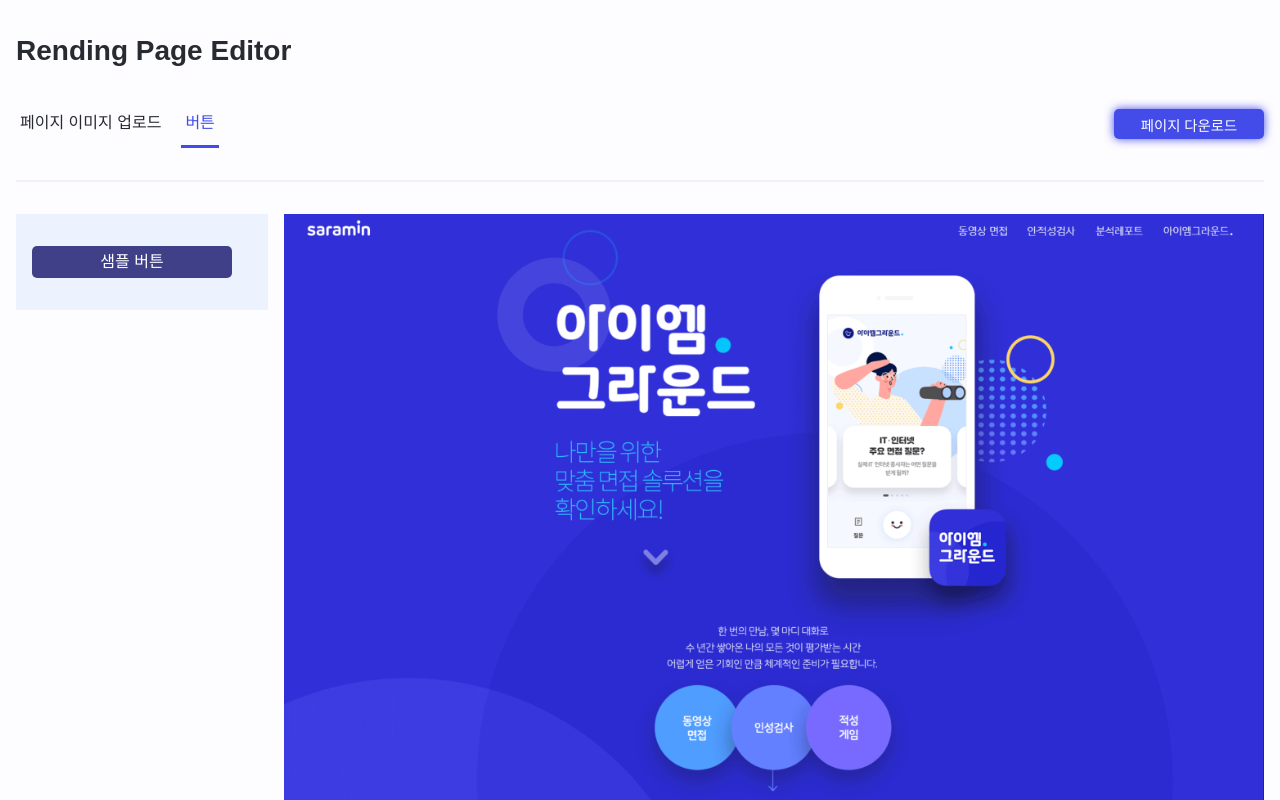
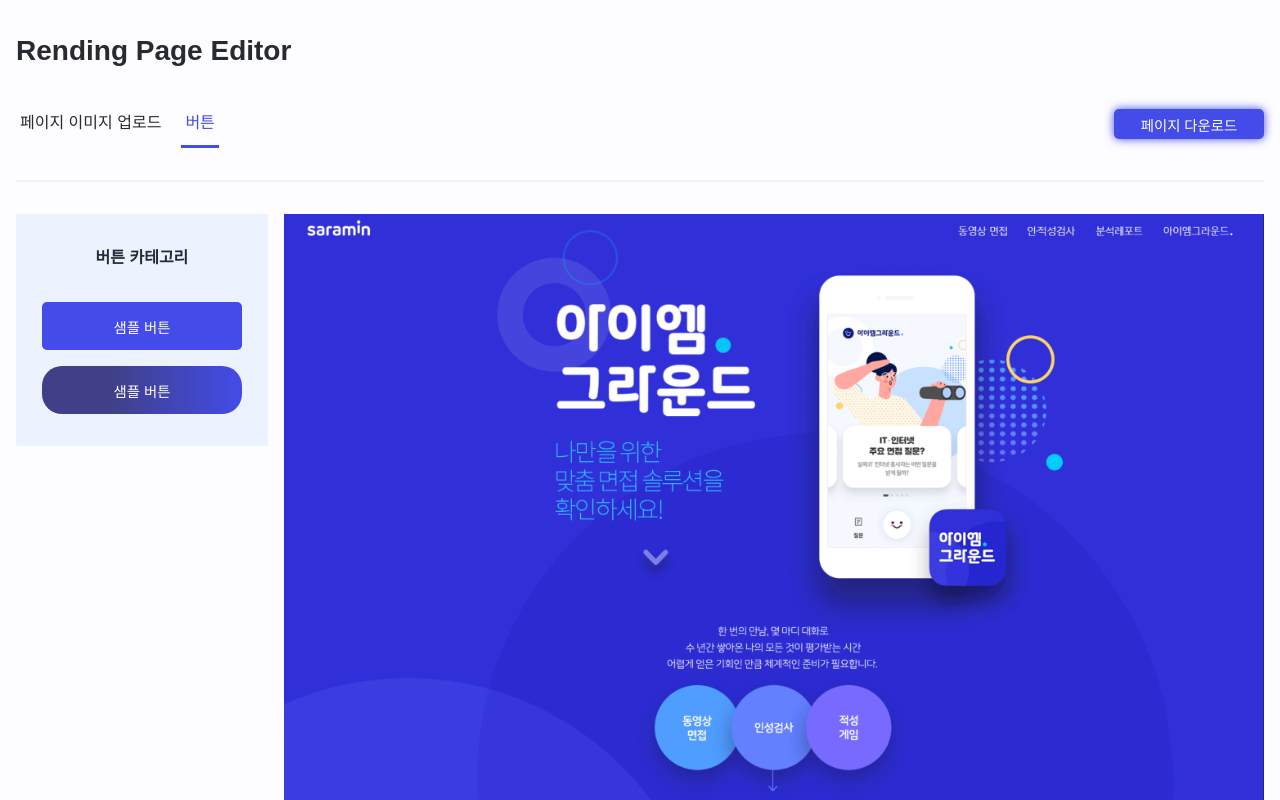
Before and after one commit to seadonggyun4/promotionPage-editor, a React (Create React App) app: page / in a window 1280 px wide. Both pictures are taken after a click on the item "버튼". Shown: the top 800 px of the page. Built offline with nearby package versions, Linux system fonts and the light colour scheme.

Commit message:
[feat]:elements 위치 변경 로직 개발

```diff
--- a/src/app/Main.tsx
+++ b/src/app/Main.tsx
@@ -14,7 +14,7 @@
 
 function Main(){
     const { uploadedImage } = useUploadImageContext();
-    const { elements } = useElementsContext();
+    const { elementsData } = useElementsContext();
     const { isActive, activeMenu } = useMenu()
 
     return(
@@ -23,7 +23,7 @@
             <Menu menuActive={isActive} menuClick={activeMenu} children={<DonloadBtn uploadedImage={uploadedImage} />}/>
             <ContentStyle>
                 <ContentPanel menuActive={isActive}/>
-               <Webview elements={elements} uploadedImage={uploadedImage} />
+               <Webview elementsData={elementsData} uploadedImage={uploadedImage} />
             </ContentStyle>
         </MainStyle>
     )
--- a/src/app/hook/useElements.ts
+++ b/src/app/hook/useElements.ts
@@ -1,16 +1,43 @@
 // useElements.ts
 import { useState } from "react";
 
+// 요소 데이터 타입 정의
+interface ElementData {
+    id: string;
+    element: React.ReactNode;
+    x: number;
+    y: number;
+}
+
 export const useElements = () => {
-    const [elements, setElements] = useState<React.ReactNode[]>([]); // ReactNode 배열로 상태 정의
+    const [elementsData, setElementsData] = useState<ElementData[]>([]); // elementsData로 상태 관리
 
+    // 요소 추가 함수 (새로운 객체 형태로 추가)
     const addElement = (el: React.ReactNode) => {
-        setElements(prevElements => [...prevElements, el]); // ReactNode 추가
+        const newElementData: ElementData = {
+            id: Date.now().toString(), // 고유 ID 부여
+            element: el,
+            x: 0, // 초기 위치 (x)
+            y: 0, // 초기 위치 (y)
+        };
+        setElementsData((prevElements) => [...prevElements, newElementData]);
     };
 
-    const createSampleButton = (ButtonComponent: React.ReactNode) => {
-        addElement(ButtonComponent); // 버튼을 추가
+    // 요소의 위치 업데이트 함수
+    const updateElementPosition = (id: string, x: number, y: number) => {
+        setElementsData((prevElements) =>
+            prevElements.map((el) =>
+                el.id === id ? { ...el, x, y } : el
+            )
+        );
     };
 
-    return { elements, createSampleButton };
+    // 샘플 버튼 생성 함수
+    const createSampleButton = (ButtonComponent: React.ReactNode) => {
+        addElement(ButtonComponent);
+    };
+
+    return { elementsData, createSampleButton, updateElementPosition };
 };
+
+export type UseElementsReturnType = ReturnType<typeof useElements>;
--- a/src/app/provider/ElementsProvider.tsx
+++ b/src/app/provider/ElementsProvider.tsx
@@ -1,18 +1,17 @@
 import React, { createContext, useContext, ReactNode } from 'react';
-import { useElements } from '../hook/useElements'; // Adjust the path as necessary
+import { useElements, UseElementsReturnType } from '../hook/useElements'; // Adjust the path as necessary
 
-interface ElementsContextType {
-    elements: React.ReactNode[];
-    createSampleButton: (ButtonComponent: React.ReactNode) => void;
-}
+// 컨텍스트 타입을 useElements의 반환값과 일치시키기
+interface ElementsContextType extends UseElementsReturnType {}
 
 const ElementsContext = createContext<ElementsContextType | undefined>(undefined);
 
 export const ElementsProvider: React.FC<{ children: ReactNode }> = ({ children }) => {
-    const { elements, createSampleButton } = useElements();
+    // useElements의 반환값을 구조 분해 할당으로 받기
+    const elementsContextValue = useElements();
 
     return (
-        <ElementsContext.Provider value={{ elements, createSampleButton }}>
+        <ElementsContext.Provider value={elementsContextValue}>
             {children}
         </ElementsContext.Provider>
     );
--- a/src/features/landingPageDonland/components/Webview.tsx
+++ b/src/features/landingPageDonland/components/Webview.tsx
@@ -1,29 +1,82 @@
 import styled from "styled-components";
 import backgroundImage from "../../../asset/img/rendingPage.png";
-import React from "react";
+import React, { useState } from "react";
+import { useElementsContext } from "../../../app/provider/ElementsProvider";
+
+// ElementData 타입 정의: 각 요소는 고유 id, element, 위치 정보(x, y)를 포함합니다.
+interface ElementData {
+    id: string; // 각 요소를 식별할 고유 id
+    element: React.ReactNode;
+    x: number;
+    y: number;
+}
 
 interface WebviewProps {
-    elements: React.ReactNode[]; // ReactNode로 변경
+    elementsData: ElementData[]; // ElementData 타입 배열
     uploadedImage: string | ArrayBuffer | null; // 적절한 타입 지정
 }
 
-function Webview ({elements, uploadedImage}: WebviewProps) {
+function Webview({ elementsData, uploadedImage }: WebviewProps) {
+    const { updateElementPosition } = useElementsContext(); // 위치 업데이트를 위한 컨텍스트
+    const [dragOffset, setDragOffset] = useState({ x: 0, y: 0 }); // 드래그 오프셋 저장
+
+    // 드래그 시작 시 오프셋을 계산하여 저장
+    const handleDragStart = (e: React.DragEvent<HTMLDivElement>, id: string, elementX: number, elementY: number) => {
+        const elementsBox = (e.target as HTMLElement).closest('#elementsBox'); // ElementsBox 요소
+        const boundingRect = elementsBox?.getBoundingClientRect(); // ElementsBox의 좌표 가져오기
+
+        if (boundingRect) {
+            const offsetX = e.clientX - boundingRect.left - elementX; // 마우스와 요소의 X 오프셋 (ElementsBox 기준)
+            const offsetY = e.clientY - boundingRect.top - elementY; // 마우스와 요소의 Y 오프셋 (ElementsBox 기준)
+            setDragOffset({ x: offsetX, y: offsetY }); // 오프셋 저장
+            e.dataTransfer.setData("id", id); // 드래그한 요소의 id 저장
+        }
+    };
+
+    // 드롭 시 요소의 위치를 업데이트
+    const handleDrop = (e: React.DragEvent<HTMLDivElement>) => {
+        e.preventDefault(); // 기본 동작 방지
+        const id = e.dataTransfer.getData("id"); // 드래그한 요소의 id 가져오기
+
+        // ElementsBox의 위치 및 크기를 가져옴
+        const boundingRect = e.currentTarget.getBoundingClientRect();
+
+        // 드롭된 좌표에서 ElementsBox의 좌표를 뺀 상대적 좌표 계산
+        const x = e.clientX - boundingRect.left - dragOffset.x; // 오프셋을 적용한 X 좌표 (ElementsBox 기준)
+        const y = e.clientY - boundingRect.top - dragOffset.y; // 오프셋을 적용한 Y 좌표 (ElementsBox 기준)
+
+        updateElementPosition(id, x, y); // 요소의 새로운 위치 업데이트
+    };
+
+    // 드래그 중에는 기본 동작 방지를 해줍니다.
+    const handleDragOver = (e: React.DragEvent<HTMLDivElement>) => {
+        e.preventDefault(); // 드롭이 가능하도록 기본 동작 방지
+    };
+
     return (
         <WebViewStyle id="rendingPage">
             <WebViewImage
                 id="rending"
-                src={uploadedImage ? uploadedImage.toString() : backgroundImage}
+                src={uploadedImage ? uploadedImage.toString() : backgroundImage} // 이미지가 없다면 기본 배경 이미지 사용
                 alt="프로모션 페이지 이미지"
             />
-            <ElementsBox>
-                {elements.map((element, index) => (
-                    <div key={index}>{element}</div> // elements에서 가져온 버튼을 렌더링
+            <ElementsBox id="elementsBox" onDragOver={handleDragOver} onDrop={handleDrop}>
+                {elementsData.map((data, index) => (
+                    <ElementWrap
+                        draggable
+                        key={index}
+                        style={{ top: data.y, left: data.x}} // 요소의 위치와 absolute 속성 설정
+                        onDragStart={(e) => handleDragStart(e, data.id, data.x, data.y)} // 드래그 시작 시 오프셋 계산
+                    >
+                        {data.element} {/* 요소 렌더링 */}
+                    </ElementWrap>
                 ))}
             </ElementsBox>
         </WebViewStyle>
-    )
+    );
 }
 
+// 스타일 컴포넌트 정의
 const WebViewStyle = styled.section`
     position: relative;
     padding-bottom: 6rem;
@@ -35,13 +88,18 @@
 const WebViewImage = styled.img`
     width: 100%;
     height: auto;
-`
+`;
 
 const ElementsBox = styled.div`
     position: absolute;
     top: 0;
     left: 0;
-`
+    width: 100%;
+    height: 100%;
+`;
 
+const ElementWrap = styled.div`
+    position: absolute;
+`;
 
-export default Webview
+export default Webview;
--- a/src/features/setButton/components/ButtonBox.tsx
+++ b/src/features/setButton/components/ButtonBox.tsx
@@ -11,21 +11,37 @@
     };
 
     return (
-        <div>
+        <ButtonBoxStyle>
+            <Title>버튼 카테고리</Title>
             <SampleBtn onClick={selectBtn}>샘플 버튼</SampleBtn>
-        </div>
+            <GradationBtn onClick={selectBtn}>샘플 버튼</GradationBtn>
+        </ButtonBoxStyle>
     );
 }
 
-const SampleBtn = styled.div`
+const ButtonBoxStyle = styled.article`
+    display: flex;
+    align-items: center;
+    justify-content: start;
+    flex-direction: column;
+    row-gap: 1rem;
+`
+
+const Title = styled.h2`
+    margin-bottom: 1rem;
+    font-size: 1rem;
+    font-weight: bold;
+`
+
+const SampleBtn = styled.button`
     display: flex;
     justify-content: center;
     align-items: center;
-    padding: 1rem 0;
+    padding: 1.5rem 0;
     width: 200px;
     height: 20px;
     border-radius: 5px;
-    background-color: #404089;
+    background-color: var(--c-accent-primary);
     color: #ffffff;
     cursor: pointer;
     transition: 0.3s ease-in-out;
@@ -35,4 +51,22 @@
     }
 `;
 
+const GradationBtn = styled.button`
+    display: flex;
+    justify-content: center;
+    align-items: center;
+    padding: 1.5rem 0;
+    width: 200px;
+    height: 20px;
+    border-radius: 20px;
+    background: linear-gradient(90deg, rgba(64,64,137,1) 35%, rgba(67,76,232,1) 100%);
+    color: #ffffff;
+    cursor: pointer;
+    transition: 0.3s ease-in-out;
+
+    &:hover {
+        opacity: 0.8;
+    }
+`
+
 export default ButtonBox;
```
